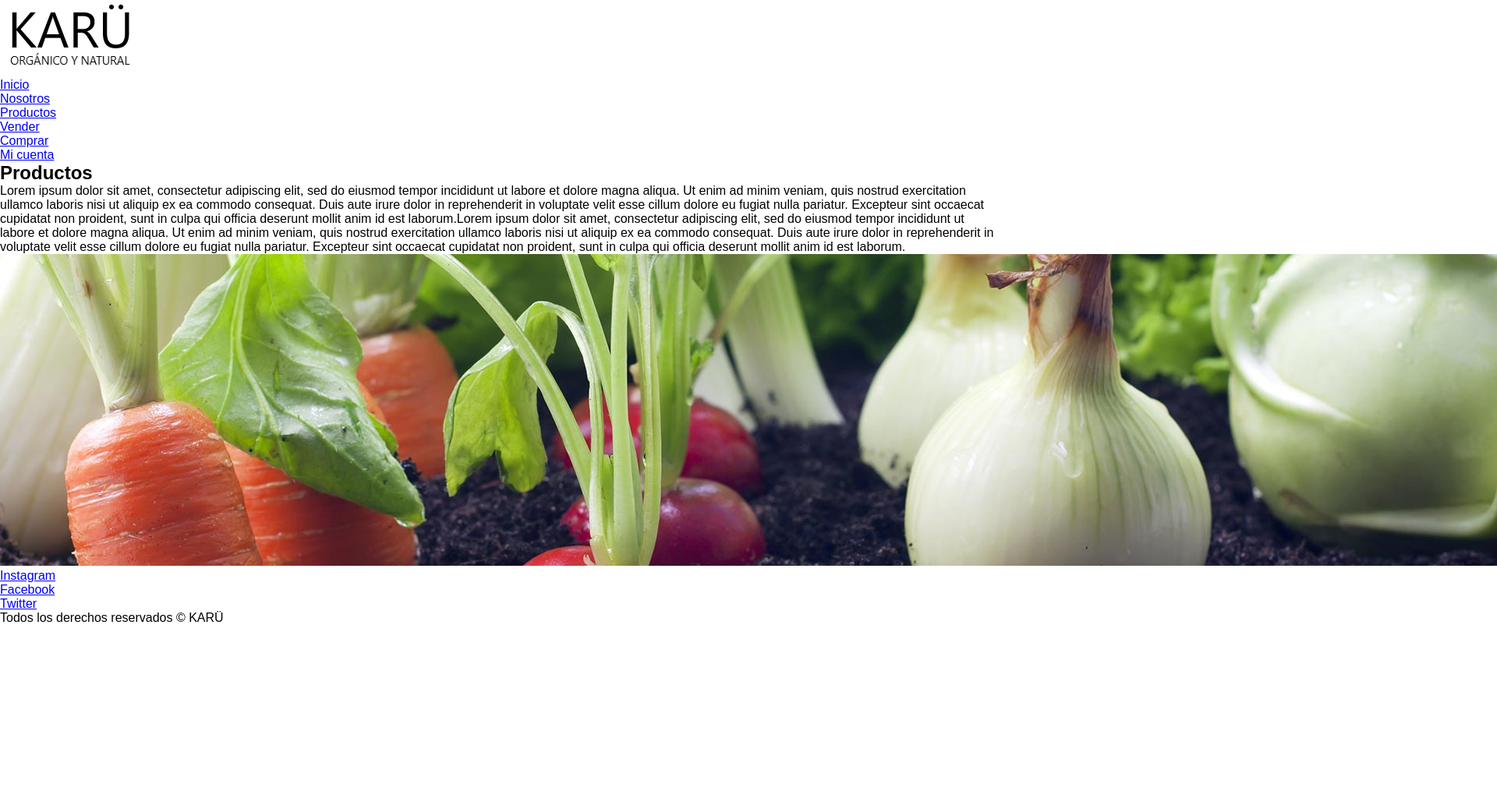
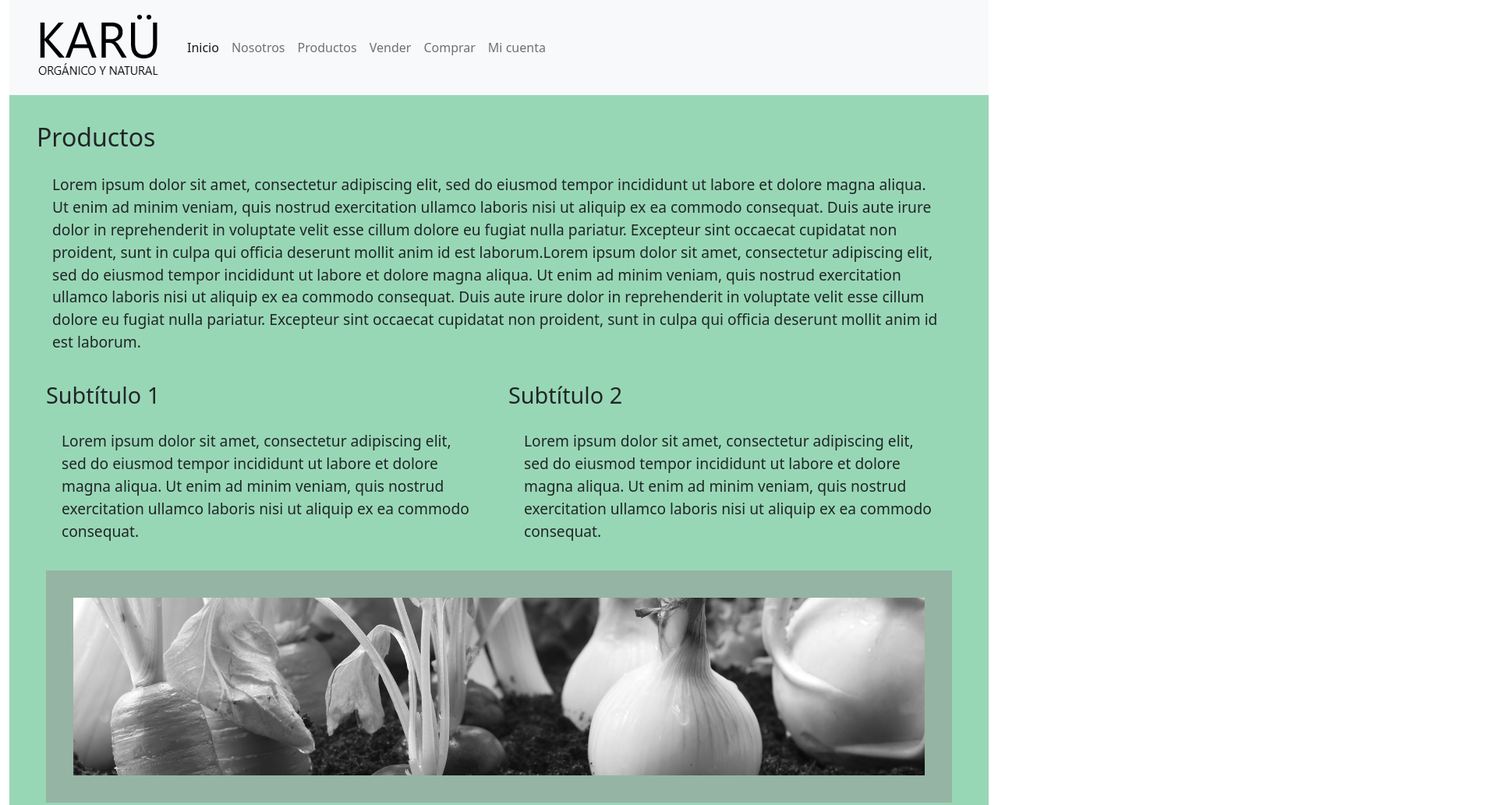
Before and after one commit to jpneveu/karu, a plain HTML site: page paginas/productos.html in a window 1280 px wide. Shown: the top 1033 px of the page at 78% size, 1920 px wide, since content can reach past the window. Before the commit the page ends 802 px from the top, so only its background shows below. Drawn offline with nearby package versions, Linux system fonts and the light colour scheme.

Commit message:
Maqueté con Bootstrap

```diff
--- a/paginas/productos.html
+++ b/paginas/productos.html
@@ -6,56 +6,131 @@
     <meta http-equiv="X-UA-Compatible" content="IE=edge">
     <meta name="viewport" content="width=device-width, initial-scale=1.0">
     <link rel="stylesheet" href="../css/estilos.css">
+    <link href="https://cdn.jsdelivr.net/npm/bootstrap@5.1.3/dist/css/bootstrap.min.css" rel="stylesheet"
+        integrity="sha384-1BmE4kWBq78iYhFldvKuhfTAU6auU8tT94WrHftjDbrCEXSU1oBoqyl2QvZ6jIW3" crossorigin="anonymous">
     <title>Productos</title>
 </head>
-<body>
-    <div class="contenedor">
-    <header class="header">
-        <!--Logo y navegación-->
-        <a href="../index.html"><img src="../multimedia/logo.png" alt="logo"></a>
-        <nav class="navegacion">
-            <ul>
-                <li><a href="../index.html">Inicio</a></li>
-                <li><a href="nosotros.html">Nosotros</a></li>
-                <li><a href="productos.html">Productos</a></li>
-                <li><a href="vender.html">Vender</a></li>
-                <li><a href="comprar.html">Comprar</a></li>
-                <li><a href="mi-cuenta.html">Mi cuenta</a></li>
-            </ul>
+
+<body class="container-fluid">
+    <header>
+        <div class="row">
+            <!--Logo y navegación con Bootstrap-->
+            <div class="col-lg-12 col-xs-12">
+                <nav class="navbar navbar-expand-lg navbar-light bg-light">
+                    <div class="container-fluid">
+                        <a class="navbar-brand" href="../index.html"><img id="logo" src="../multimedia/logo.png"
+                                alt="logo"></a>
+                        <button class="navbar-toggler" type="button" data-bs-toggle="collapse"
+                            data-bs-target="#navbarNavAltMarkup" aria-controls="navbarNavAltMarkup"
+                            aria-expanded="false" aria-label="Toggle navigation">
+                            <span class="navbar-toggler-icon"></span>
+                        </button>
+                        <div class="collapse navbar-collapse show" id="navbarNavAltMarkup">
+                            <div class="navbar-nav">
+                                <a class="nav-link active" aria-current="page" href="../index.html">Inicio</a>
+                                <a class="nav-link" href="../paginas/nosotros.html">Nosotros</a>
+                                <a class="nav-link" href="../paginas/productos.html">Productos</a>
+                                <a class="nav-link" href="../paginas/vender.html">Vender</a>
+                                <a class="nav-link" href="../paginas/comprar.html">Comprar</a>
+                                <a class="nav-link" href="../paginas/mi-cuenta.html">Mi cuenta</a>
+                            </div>
+                        </div>
+                    </div>
                 </nav>
+            </div>
+        </div>
         <!--Fin de Logo y navegación-->
     </header>
-    <main class="main">
+    <main class="contenidoPrincipal">
         <!--Contenido principal-->
-        <section>
-            <h1>Productos</h1>
-                <p>Lorem ipsum dolor sit amet, consectetur adipiscing elit, sed do eiusmod tempor incididunt ut
+            <div class="row">
+                <section class="col-lg-12 col-xs-12">
+                    <h1 class="titulo">Productos</h1>
+                    <p class="parrafo">Lorem ipsum dolor sit amet, consectetur adipiscing elit, sed do eiusmod tempor
+                        incididunt ut
                         labore et dolore magna
                         aliqua. Ut enim ad minim veniam, quis nostrud exercitation ullamco laboris nisi ut aliquip ex ea
                         commodo consequat.
                         Duis aute irure dolor in reprehenderit in voluptate velit esse cillum dolore eu fugiat nulla
                         pariatur. Excepteur
                         sint occaecat cupidatat non proident, sunt in culpa qui officia deserunt mollit anim id est
-                laborum.Lorem ipsum dolor sit amet, consectetur adipiscing elit, sed do eiusmod tempor incididunt ut labore et dolore
-                magna aliqua. Ut enim ad minim veniam, quis nostrud exercitation ullamco laboris nisi ut aliquip ex ea commodo
-                consequat. Duis aute irure dolor in reprehenderit in voluptate velit esse cillum dolore eu fugiat nulla pariatur.
-                Excepteur sint occaecat cupidatat non proident, sunt in culpa qui officia deserunt mollit anim id est laborum.</p>
-                <img src="../multimedia/organicos.jpg" alt="organicos">
+                        laborum.Lorem ipsum dolor sit amet, consectetur adipiscing elit, sed do eiusmod tempor
+                        incididunt ut
+                        labore et dolore
+                        magna aliqua. Ut enim ad minim veniam, quis nostrud exercitation ullamco laboris nisi ut aliquip
+                        ex
+                        ea commodo
+                        consequat. Duis aute irure dolor in reprehenderit in voluptate velit esse cillum dolore eu
+                        fugiat
+                        nulla pariatur.
+                        Excepteur sint occaecat cupidatat non proident, sunt in culpa qui officia deserunt mollit anim
+                        id
+                        est laborum.</p>
                 </section>
+            </div>
+        <div class="container-fluid">
+            <div class="row">
+                    <article class="col-lg-6 col-xs-12">
+                        <h2 class="subtitulo">Subtítulo 1</h2>
+                        <p class="parrafo">Lorem ipsum dolor sit amet, consectetur adipiscing elit, sed do eiusmod
+                            tempor
+                            incididunt
+                            ut
+                            labore et dolore magna
+                            aliqua. Ut enim ad minim veniam, quis nostrud exercitation ullamco laboris nisi ut
+                            aliquip ex ea
+                            commodo consequat.</p>
+                    </article>
+                    <article class="col-lg-6 col-xs-12">
+                        <h2 class="subtitulo">Subtítulo 2</h2>
+                        <p class="parrafo">Lorem ipsum dolor sit amet, consectetur adipiscing elit, sed do eiusmod
+                            tempor
+                            incididunt
+                            ut
+                            labore et dolore magna
+                            aliqua. Ut enim ad minim veniam, quis nostrud exercitation ullamco laboris nisi ut
+                            aliquip ex ea
+                            commodo consequat.</p>
+                    </article>
+            </div>
+        </div>
+        <div class="container-fluid">
+            <div class="row">
+                    <article <section class="col-lg-12 col-xs-12">
+                        <img class="contenidoPrincipal" class="rounded" src="../multimedia/organicos.jpg" alt="organicos"
+                            width="95%">
+                    </article>
+            </div>
+        </div>
+
         <!--Fin de contenido principal-->
     </main>
-    <footer class="footer">
-        <!--Redes sociales y pié de página-->
-        <nav class="navegacion"></nav>
+    <footer class="piePagina">
+        <section>
+            <div class="container-fluid">
+                <div class="row">
+                    <div class="col-lg-12 col-xs-12">
+                        <nav>
                             <ul>
                                 <li><a href="https://www.instagram.com/">Instagram</a></li>
                                 <li><a href="https://es-la.facebook.com/">Facebook</a></li>
                                 <li><a href="https://twitter.com/">Twitter</a></li>
                             </ul>
                         </nav>
+                    </div>
+                </div>
+                <div class="row">
+                    <div class="col-lg-12 col-xs-12">
                         <p>Todos los derechos reservados © KARÜ</p>
                         <!--fin de Redes sociales y pié de página-->
+                    </div>
+                </div>
+            </div>
+        </section>
     </footer>
-    </div>
+    <script src="https://cdn.jsdelivr.net/npm/bootstrap@5.1.3/dist/js/bootstrap.bundle.min.js"
+        integrity="sha384-ka7Sk0Gln4gmtz2MlQnikT1wXgYsOg+OMhuP+IlRH9sENBO0LRn5q+8nbTov4+1p" crossorigin="anonymous">
+        </script>
 </body>
+
 </html>
```
Lines whose indentation alone changed are shown as unchanged.
